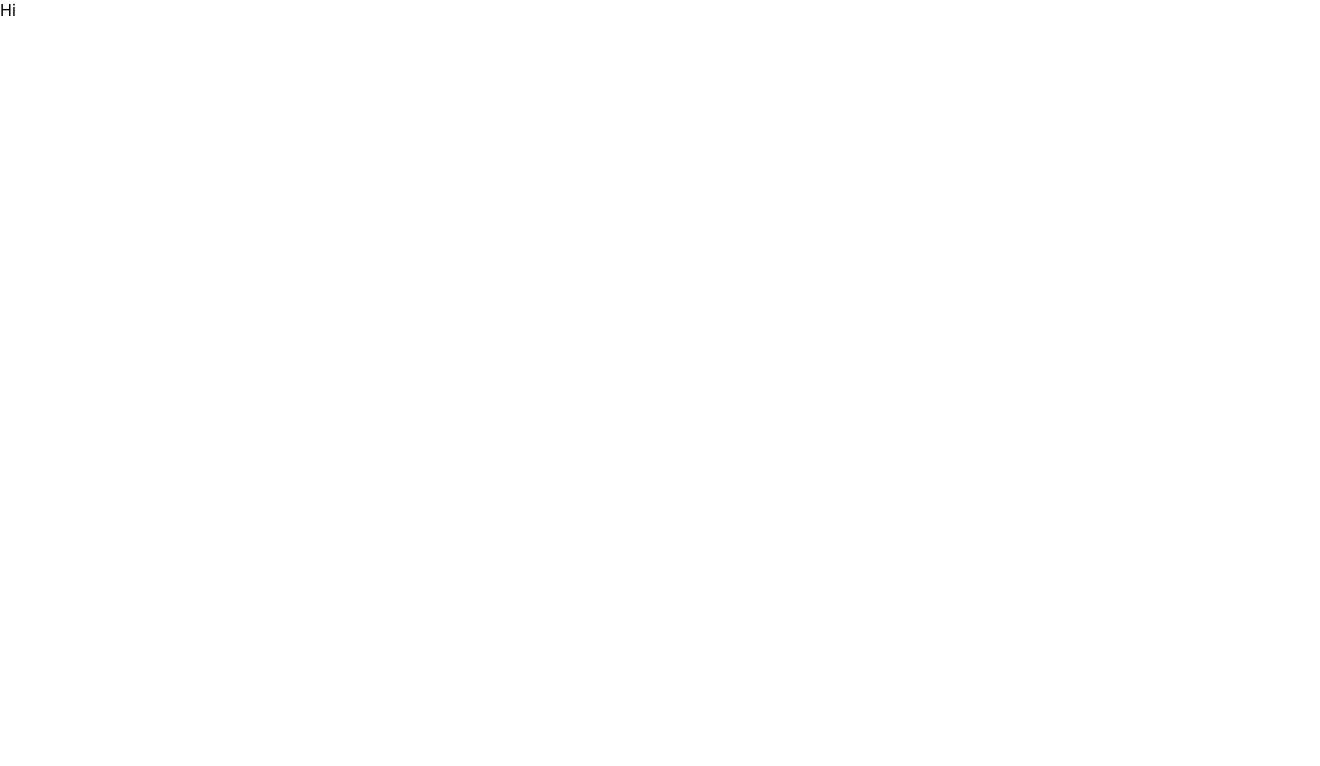
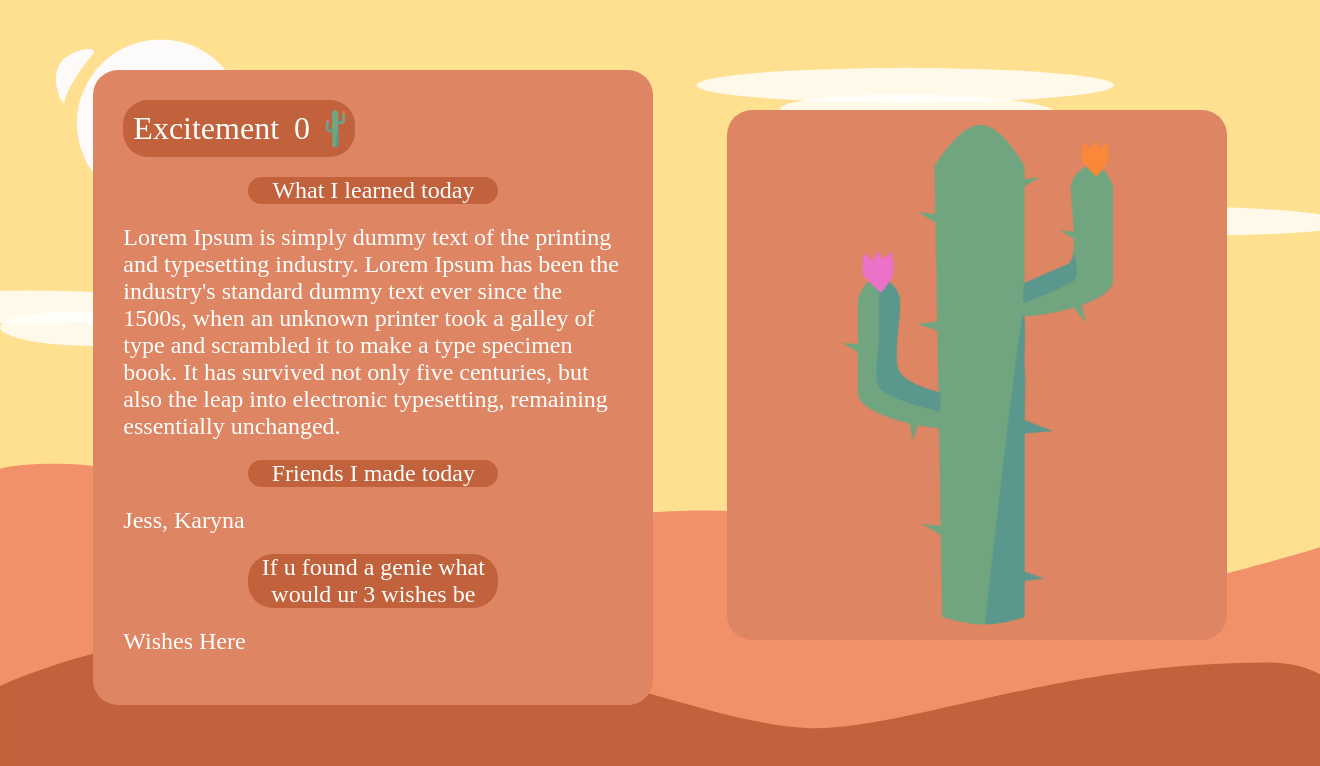
Before and after one commit to elijahmuraoka/ReactToDoList, a React (Create React App) app: page / in a window 1280 px wide. Shown: the top 766 px of the page, 1320 px wide, since content can reach past the window. Built offline with nearby package versions, Linux system fonts and the light colour scheme.

Commit message:
add explorer card and explorer picture

```diff
--- a/src/App.js
+++ b/src/App.js
@@ -1,8 +1,14 @@
+import './styles/global.css'
+import ExplorerCard from './components/ExplorerCard';
+import ExplorerPicture from './components/ExplorerPicture';
 
 function App() {
   return (
-    <div>
-      Hi
+    <div className='parent'>
+      <div className="row-one">
+        <ExplorerCard />
+        <ExplorerPicture />
+      </div>
     </div>
   );
 }
--- /dev/null
+++ b/src/components/ExplorerCard.js
@@ -0,0 +1,40 @@
+import '../styles/global.css'
+import picture from "../pictures/Cactus.jpeg"
+import React, { useState} from 'react'
+
+function ExplorerCard() {
+    const [excitement, setExcitement] = useState(0)
+    return (
+        <div className="explorer-card">
+            <div className='heading'>
+                {/*
+                    Exercise 1:
+                    Add a Div with your name here
+                */}
+                <div style={{ display: "flex", fontSize: "xx-large", background: '#C1623C', borderRadius: '25px', alignItems: 'center', padding: '10px'}}>
+                    <div style={{ marginRight: "15px" }}>Excitement</div>
+                    <div style={{ marginRight: "15px" }}>{excitement}</div>
+                    {/*
+                    Exercise 2:
+                    Add an onclick to this image of a cactus. Have it increment the excitement level.
+                    */}
+                    <img style={{ width: '20px' }} src={picture} alt="cactus"/>
+                </div>
+            </div>
+            <div className="prompt-and-answer">
+                <div className='explorer-card-prompt'>What I learned today</div>
+                <div>Lorem Ipsum is simply dummy text of the printing and typesetting industry. Lorem Ipsum has been the industry's standard dummy text ever since the 1500s, when an unknown printer took a galley of type and scrambled it to make a type specimen book. It has survived not only five centuries, but also the leap into electronic typesetting, remaining essentially unchanged.</div>
+            </div>
+            <div className="prompt-and-answer">
+                <div className='explorer-card-prompt'>Friends I made today</div>
+                <div>Jess, Karyna</div>
+            </div>
+            <div className="prompt-and-answer">
+                <div className='explorer-card-prompt'>If u found a genie what would ur 3 wishes be</div>
+                <div>Wishes Here</div>
+            </div>
+        </div>
+    )
+}
+
+export default ExplorerCard
--- /dev/null
+++ b/src/components/ExplorerPicture.js
@@ -0,0 +1,16 @@
+import picture from "../pictures/Cactus.jpeg"
+import '../styles/global.css'
+
+/*
+Exercise 3:
+add your picture here
+*/
+function ExplorerPicture() {
+    return (
+        <div className="explorer-picture">
+            <img style={{ objectFit: 'cover', borderRadius: '25px' }} src={picture}></img>
+        </div>
+    )
+}
+
+export default ExplorerPicture;
--- /dev/null
+++ b/src/styles/global.css
@@ -0,0 +1,62 @@
+.parent {
+    font-family: 'Nunito Sans';
+    background-color: #F4D98D;
+    background-size: cover;
+    background-image: url(../../public/backdrop.svg);
+    height: 100vh;
+    width: 100vw;
+    font-size: x-large;
+    color: white;
+    padding: 20px;
+}
+
+.row-one {
+    margin-top: 50px;
+    display: flex;
+    height: fit-content;
+    justify-content: space-evenly;
+}
+
+.heading {
+    display: flex;
+    justify-content: space-between;
+    font-size: xxx-large;
+    padding-bottom: 20px;
+}
+
+.explorer-card {
+    display: flex;
+    flex-direction: column;
+    background-color: #DE8563;
+    width: 500px;
+    left: 25vw;
+    top: 18vh;
+    border-radius: 25px;
+    padding: 30px 30px 30px 30px;
+}
+
+.explorer-card-prompt {
+    background: #C1623C;
+    margin: auto;
+    width: 50%;
+    text-align: center;
+    border-radius: 25px;
+    margin-bottom: 20px;
+    font-size: x-large;
+}
+
+.prompt-and-answer {
+    padding-bottom: 20px;
+}
+
+.explorer-picture {
+    margin-top: 40px;
+    padding-top: 15px;
+    padding-bottom: 15px;
+    background: #DE8563;
+    width: 500px;
+    height:500px;
+    border-radius: 25px;
+    display: flex;
+    justify-content: center;
+}
```
Also changed, not shown: src/solutions/ExplorerCardSolution.js (added, +33 -0 lines), public/backdrop.svg (added), src/pictures/Cactus.jpeg (added).
